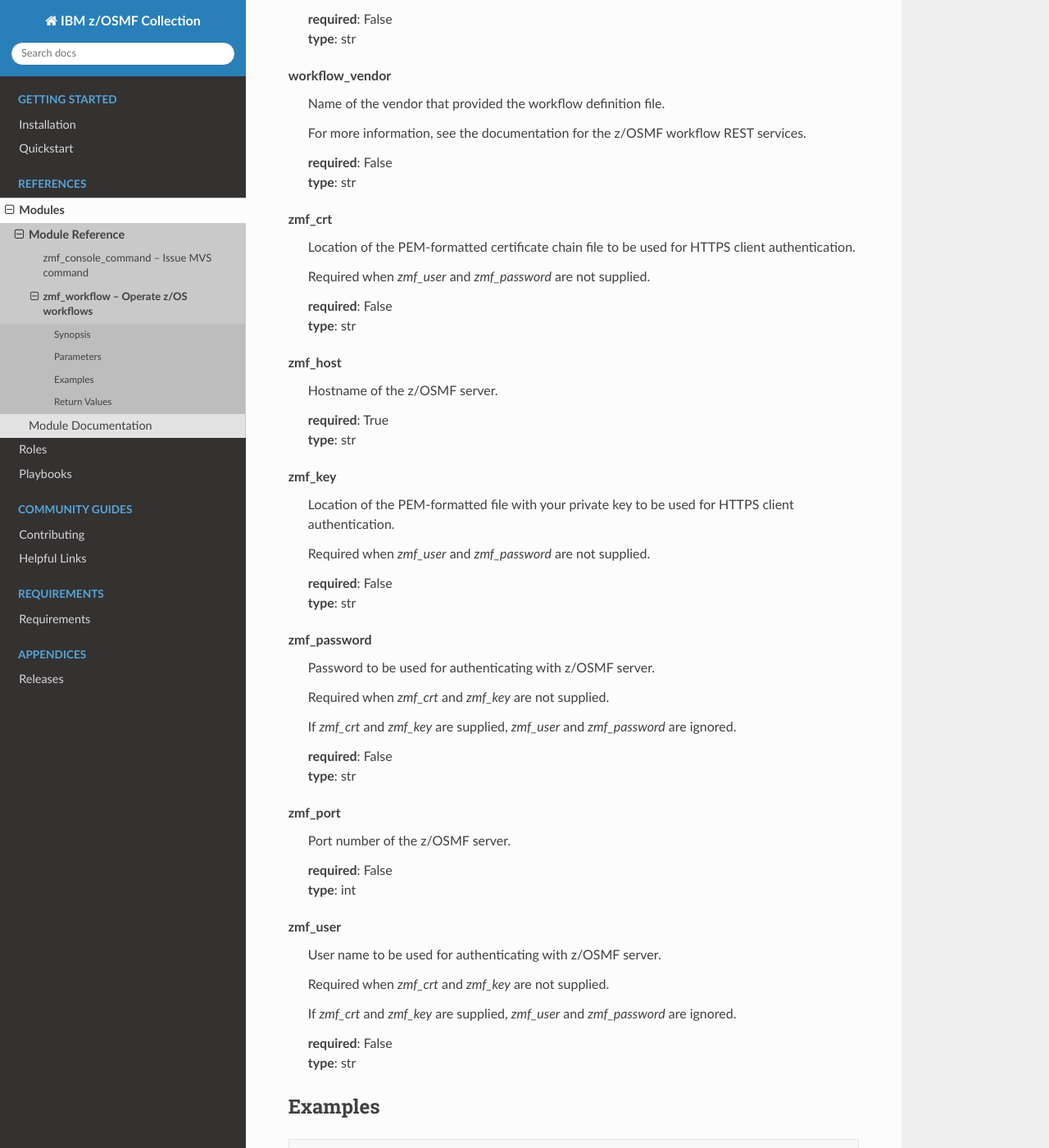
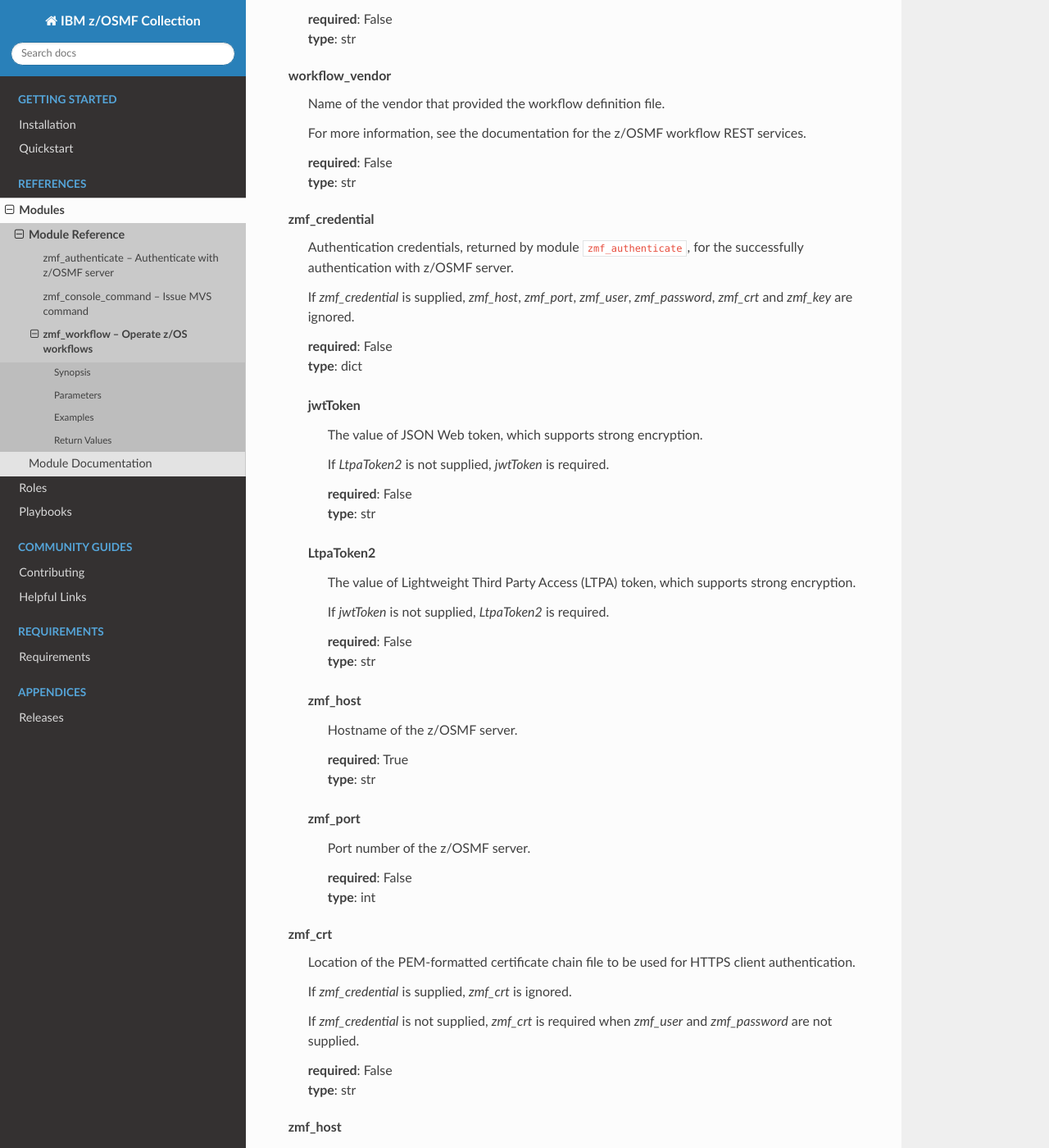
Before and after one commit to IBM/ibm_zos_zosmf, a Sphinx documentation site: the page built from docs/source/modules/zmf_workflow.rst, in a window 1280 px wide and 1400 px high, scrolled down 4933 px. Shown: the whole window at 82% size. Built offline with Sphinx 7.4.7 and the Read the Docs theme 2.0.0, drawn with Linux system fonts in a browser that asks for light colours; some of the changed text lies outside the part shown.

Commit message:
update sample playbooks and doc site

```diff
--- a/docs/source/modules/zmf_workflow.rst
+++ b/docs/source/modules/zmf_workflow.rst
@@ -325,10 +325,69 @@
 
 
 
+zmf_credential
+  Authentication credentials, returned by module ``zmf_authenticate``, for the successfully authentication with z/OSMF server.
+
+  If *zmf_credential* is supplied, *zmf_host*, *zmf_port*, *zmf_user*, *zmf_password*, *zmf_crt* and *zmf_key* are ignored.
+
+
+  | **required**: False
+  | **type**: dict
+
+
+
+
+  jwtToken
+    The value of JSON Web token, which supports strong encryption.
+
+    If *LtpaToken2* is not supplied, *jwtToken* is required.
+
+
+    | **required**: False
+    | **type**: str
+
+
+
+
+  LtpaToken2
+    The value of Lightweight Third Party Access (LTPA) token, which supports strong encryption.
+
+    If *jwtToken* is not supplied, *LtpaToken2* is required.
+
+
+    | **required**: False
+    | **type**: str
+
+
+
+
+  zmf_host
+    Hostname of the z/OSMF server.
+
+
+    | **required**: True
+    | **type**: str
+
+
+
+
+  zmf_port
+    Port number of the z/OSMF server.
+
+
+    | **required**: False
+    | **type**: int
+
+
+
+
+
 zmf_crt
   Location of the PEM-formatted certificate chain file to be used for HTTPS client authentication.
 
-  Required when *zmf_user* and *zmf_password* are not supplied.
+  If *zmf_credential* is supplied, *zmf_crt* is ignored.
+
+  If *zmf_credential* is not supplied, *zmf_crt* is required when *zmf_user* and *zmf_password* are not supplied.
 
 
   | **required**: False
@@ -340,8 +399,12 @@
 zmf_host
   Hostname of the z/OSMF server.
 
+  If *zmf_credential* is supplied, *zmf_host* is ignored.
 
-  | **required**: True
+  If *zmf_credential* is not supplied, *zmf_host* is required.
+
+
+  | **required**: False
   | **type**: str
 
 
@@ -350,7 +413,9 @@
 zmf_key
   Location of the PEM-formatted file with your private key to be used for HTTPS client authentication.
 
-  Required when *zmf_user* and *zmf_password* are not supplied.
+  If *zmf_credential* is supplied, *zmf_key* is ignored.
+
+  If *zmf_credential* is not supplied, *zmf_key* is required when *zmf_user* and *zmf_password* are not supplied.
 
 
   | **required**: False
@@ -362,9 +427,11 @@
 zmf_password
   Password to be used for authenticating with z/OSMF server.
 
-  Required when *zmf_crt* and *zmf_key* are not supplied.
+  If *zmf_credential* is supplied, *zmf_password* is ignored.
 
-  If *zmf_crt* and *zmf_key* are supplied, *zmf_user* and *zmf_password* are ignored.
+  If *zmf_credential* is not supplied, *zmf_password* is required when *zmf_crt* and *zmf_key* are not supplied.
+
+  If *zmf_credential* is not supplied and *zmf_crt* and *zmf_key* are supplied, *zmf_user* and *zmf_password* are ignored.
 
 
   | **required**: False
@@ -376,6 +443,8 @@
 zmf_port
   Port number of the z/OSMF server.
 
+  If *zmf_credential* is supplied, *zmf_port* is ignored.
+
 
   | **required**: False
   | **type**: int
@@ -386,9 +455,11 @@
 zmf_user
   User name to be used for authenticating with z/OSMF server.
 
-  Required when *zmf_crt* and *zmf_key* are not supplied.
+  If *zmf_credential* is supplied, *zmf_user* is ignored.
 
-  If *zmf_crt* and *zmf_key* are supplied, *zmf_user* and *zmf_password* are ignored.
+  If *zmf_credential* is not supplied, *zmf_user* is required when *zmf_crt* and *zmf_key* are not supplied.
+
+  If *zmf_credential* is not supplied and *zmf_crt* and *zmf_key* are supplied, *zmf_user* and *zmf_password* are ignored.
 
 
   | **required**: False
--- a/docs/source/playbooks.rst
+++ b/docs/source/playbooks.rst
@@ -191,6 +191,7 @@
    :maxdepth: 1
    :glob:
 
+   playbooks/sample_module_workflow
    playbooks/sample_role_workflow_complete
    playbooks/sample_role_cpm_manage_instance
    playbooks/sample_role_cpm_provision
--- a/docs/source/playbooks/sample_module_console_command.rst
+++ b/docs/source/playbooks/sample_module_console_command.rst
@@ -24,11 +24,15 @@
          prompt: "Enter your zOSMF password (skip if zmf_crt and zmf_key are supplied)"
          private: yes
      tasks:
-       - zmf_console_command:
+       - zmf_authenticate:
            zmf_host: "{{ zmf_host }}"
            zmf_port: "{{ zmf_port }}"
            zmf_user: "{{ zmf_user }}"
            zmf_password: "{{ zmf_password }}"
+         register: result_auth
+         delegate_to: localhost
+       - zmf_console_command:
+           zmf_credential: "{{ result_auth }}"
            console_cmd: "start pegasus"
            console_system: "{{ inventory_hostname }}"
            # console_cmdresponse_keyword: "SLP registration initiated" # The keyword that you want to detect in the command response. The module will fail if no specified keywords are detected in neither the command response nor broadcast messages
```
Also changed, not shown: docs/source/modules/zmf_authenticate.rst (added, +191 -0 lines), docs/source/modules/zmf_console_command.rst (+81 -8 lines), docs/source/playbooks/sample_module_workflow.rst (added, +65 -0 lines), 3 other files.
